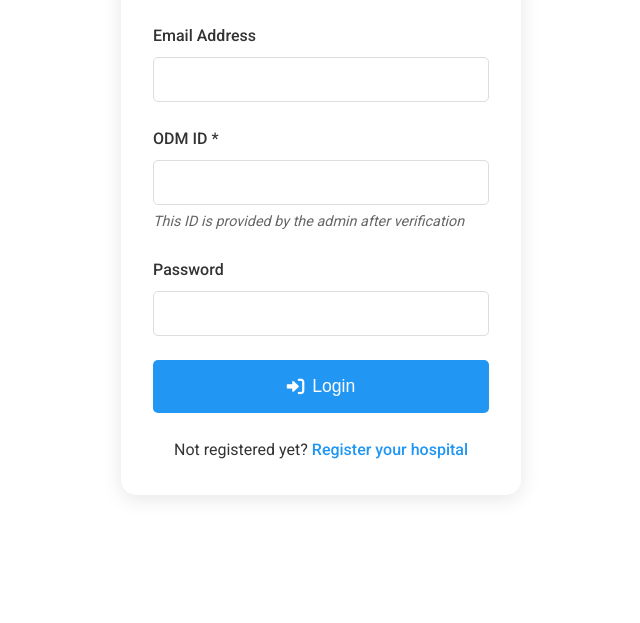
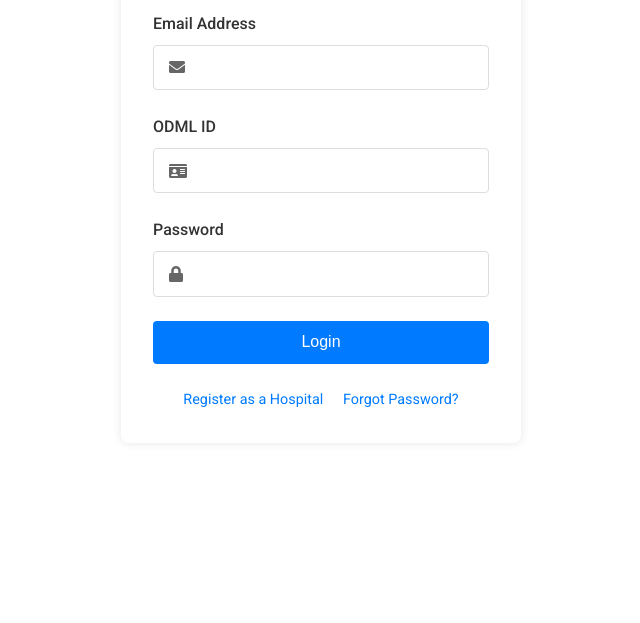
Before and after one commit to rohithbab/LIFELINKFORPDD, a PHP site: page /lifelink/pages/hospital_login.php in a window 1280 px wide. Shown: the part 301-924 px from the top of the page, without its empty margins (319-959 px from the left). After the commit the page ends 808 px from the top, so only its background shows below. Run offline with PHP 8.4, Linux system fonts and the light colour scheme.

Commit message:
including hospital login
full working hospital login but the css was poor

```diff
--- a/pages/hospital_login.php
+++ b/pages/hospital_login.php
@@ -1,218 +1,143 @@
-<?php
-session_start();
-?>
 <!DOCTYPE html>
 <html lang="en">
 <head>
     <meta charset="UTF-8">
     <meta name="viewport" content="width=device-width, initial-scale=1.0">
     <title>Hospital Login - LifeLink</title>
-    <link rel="stylesheet" href="https://cdnjs.cloudflare.com/ajax/libs/font-awesome/6.0.0/css/all.min.css">
     <link rel="stylesheet" href="../assets/css/styles.css">
+    <link rel="stylesheet" href="https://cdnjs.cloudflare.com/ajax/libs/font-awesome/5.15.4/css/all.min.css">
     <style>
-        .login-container {
+        .auth-card {
             max-width: 400px;
-            margin: 8rem auto;
+            margin: 2rem auto;
             padding: 2rem;
+            box-shadow: 0 0 10px rgba(0,0,0,0.1);
+            border-radius: 8px;
             background: white;
-            border-radius: 15px;
-            box-shadow: 0 4px 20px rgba(0,0,0,0.1);
         }
-
-        .login-title {
-            font-size: 2rem;
+        .auth-header {
             text-align: center;
             margin-bottom: 2rem;
-            background: linear-gradient(45deg, var(--primary-blue), var(--primary-green));
-            -webkit-background-clip: text;
-            -webkit-text-fill-color: transparent;
         }
-
+        .auth-logo {
+            max-width: 150px;
+            margin-bottom: 1rem;
+        }
         .form-group {
             margin-bottom: 1.5rem;
         }
-
-        .form-group label {
-            display: block;
-            margin-bottom: 0.5rem;
-            color: var(--dark-gray);
-            font-weight: 500;
+        .input-group {
+            position: relative;
+            margin-top: 0.5rem;
         }
-
-        .form-group input {
+        .input-group i {
+            position: absolute;
+            left: 1rem;
+            top: 50%;
+            transform: translateY(-50%);
+            color: #666;
+        }
+        .input-group input {
             width: 100%;
-            padding: 0.8rem;
+            padding: 0.8rem 1rem 0.8rem 2.5rem;
             border: 1px solid #ddd;
-            border-radius: 5px;
+            border-radius: 4px;
             font-size: 1rem;
-            transition: all 0.3s ease;
         }
-
-        .form-group input:focus {
-            border-color: var(--primary-blue);
-            box-shadow: 0 0 0 2px rgba(33, 150, 243, 0.1);
-            outline: none;
-        }
-
-        .login-button {
-            width: 100%;
-            padding: 1rem;
-            background: var(--primary-blue);
+        .btn-primary {
+            background: #007bff;
             color: white;
             border: none;
-            border-radius: 5px;
-            font-size: 1.1rem;
+            padding: 0.8rem;
+            border-radius: 4px;
+            width: 100%;
+            font-size: 1rem;
             cursor: pointer;
-            transition: all 0.3s ease;
-            display: flex;
-            align-items: center;
-            justify-content: center;
-            gap: 0.5rem;
+            transition: background 0.3s;
         }
-
-        .login-button:hover {
-            background: var(--primary-green);
-            transform: translateY(-2px);
+        .btn-primary:hover {
+            background: #0056b3;
         }
-
-        .error-message {
-            color: #dc3545;
+        .auth-links {
+            margin-top: 1.5rem;
+            text-align: center;
             font-size: 0.9rem;
-            margin-top: 0.3rem;
-            display: none;
         }
-
-        .server-error {
-            background-color: #dc3545;
-            color: white;
+        .auth-links a {
+            color: #007bff;
+            text-decoration: none;
+            margin: 0 0.5rem;
+        }
+        .auth-links a:hover {
+            text-decoration: underline;
+        }
+        .alert {
             padding: 1rem;
-            border-radius: 5px;
-            margin-bottom: 1.5rem;
+            margin-bottom: 1rem;
+            border-radius: 4px;
             text-align: center;
-            display: flex;
-            align-items: center;
-            justify-content: center;
-            gap: 0.5rem;
         }
-
-        .register-link {
-            text-align: center;
-            margin-top: 1.5rem;
-        }
-
-        .register-link a {
-            color: var(--primary-blue);
-            text-decoration: none;
-            font-weight: 500;
-            transition: all 0.3s ease;
-        }
-
-        .register-link a:hover {
-            color: var(--primary-green);
-        }
-
-        .odm-id-info {
-            font-size: 0.9rem;
-            color: #666;
-            margin-top: 0.3rem;
-            font-style: italic;
+        .alert-danger {
+            background: #f8d7da;
+            color: #721c24;
+            border: 1px solid #f5c6cb;
         }
     </style>
 </head>
 <body>
-    <!-- Navigation -->
-    <nav class="navbar">
-        <div class="nav-container">
-            <a href="../index.php" class="logo">
-                <span class="logo-life">LifeLink</span>
-            </a>
-            <div class="nav-links">
-                <a href="../index.php" class="btn" style="
-                    background: var(--primary-blue);
-                    color: var(--white);
-                    transition: all 0.3s ease;
-                    border: 2px solid var(--primary-blue);
-                " onmouseover="
-                    this.style.background='transparent';
-                    this.style.color='var(--primary-blue)';
-                " onmouseout="
-                    this.style.background='var(--primary-blue)';
-                    this.style.color='var(--white)';
-                "><i class="fas fa-home"></i> Back to Home</a>
+    <div class="container">
+        <div class="auth-card">
+            <div class="auth-header">
+                <img src="../assets/images/logo.png" alt="LifeLink Logo" class="auth-logo">
+                <h1>Hospital Login</h1>
             </div>
-        </div>
-    </nav>
-
-    <div class="login-container">
-        <h2 class="login-title">Hospital Login</h2>
 
             <?php
+            session_start();
+            // Display error message if any
             if (isset($_SESSION['error'])) {
-            echo '<div class="server-error">
-                    <i class="fas fa-exclamation-circle"></i>
-                    ' . $_SESSION['error'] . '
-                  </div>';
+                echo '<div class="alert alert-danger">' . $_SESSION['error'] . '</div>';
                 unset($_SESSION['error']);
             }
             ?>
 
-        <form action="../backend/php/hospital_login_process.php" method="POST" id="hospitalLoginForm">
+            <form action="../backend/php/hospital_login_process.php" method="POST" class="auth-form">
                 <div class="form-group">
                     <label for="email">Email Address</label>
+                    <div class="input-group">
+                        <i class="fas fa-envelope"></i>
                         <input type="email" id="email" name="email" required>
-                <div class="error-message" id="emailError">Please enter a valid email address</div>
+                    </div>
                 </div>
 
                 <div class="form-group">
-                <label for="odmId">ODM ID *</label>
-                <input type="text" id="odmId" name="odmId" required>
-                <div class="odm-id-info">This ID is provided by the admin after verification</div>
+                    <label for="odml_id">ODML ID</label>
+                    <div class="input-group">
+                        <i class="fas fa-id-card"></i>
+                        <input type="text" id="odml_id" name="odml_id" required>
+                    </div>
                 </div>
 
                 <div class="form-group">
                     <label for="password">Password</label>
+                    <div class="input-group">
+                        <i class="fas fa-lock"></i>
                         <input type="password" id="password" name="password" required>
-                <div class="error-message" id="passwordError">Password is required</div>
+                    </div>
                 </div>
 
-            <button type="submit" class="login-button">
-                <i class="fas fa-sign-in-alt"></i> Login
+                <div class="form-group">
+                    <button type="submit" class="btn btn-primary btn-block">
+                        Login
                     </button>
+                </div>
 
-            <div class="register-link">
-                Not registered yet? <a href="hospital_registration.php">Register your hospital</a>
+                <div class="auth-links">
+                    <a href="hospital_registration.php">Register as a Hospital</a>
+                    <a href="forgot_password.php">Forgot Password?</a>
                 </div>
             </form>
-
-        <script>
-            document.getElementById('hospitalLoginForm').addEventListener('submit', function(e) {
-                let isValid = true;
-                const email = document.getElementById('email');
-                const password = document.getElementById('password');
-                const emailError = document.getElementById('emailError');
-                const passwordError = document.getElementById('passwordError');
-
-                // Reset error messages
-                emailError.style.display = 'none';
-                passwordError.style.display = 'none';
-
-                // Email validation
-                if (!email.value || !email.value.match(/^[\w-]+(\.[\w-]+)*@([\w-]+\.)+[a-zA-Z]{2,7}$/)) {
-                    emailError.style.display = 'block';
-                    isValid = false;
-                }
-
-                // Password validation
-                if (!password.value) {
-                    passwordError.style.display = 'block';
-                    isValid = false;
-                }
-
-                if (!isValid) {
-                    e.preventDefault();
-                }
-            });
-        </script>
+        </div>
     </div>
 </body>
 </html>
--- /dev/null
+++ b/pages/logout.php
@@ -0,0 +1,6 @@
+<?php
+session_start();
+session_destroy();
+header("Location: hospital_login.php");
+exit();
+?>
```
Also changed, not shown: backend/php/hospital_login_process.php (+34 -28 lines), pages/hospital/dashboard.php (added, +168 -0 lines), pages/hospital/hospital_login.php (+8 -0 lines). Lines whose indentation alone changed are shown as unchanged.
